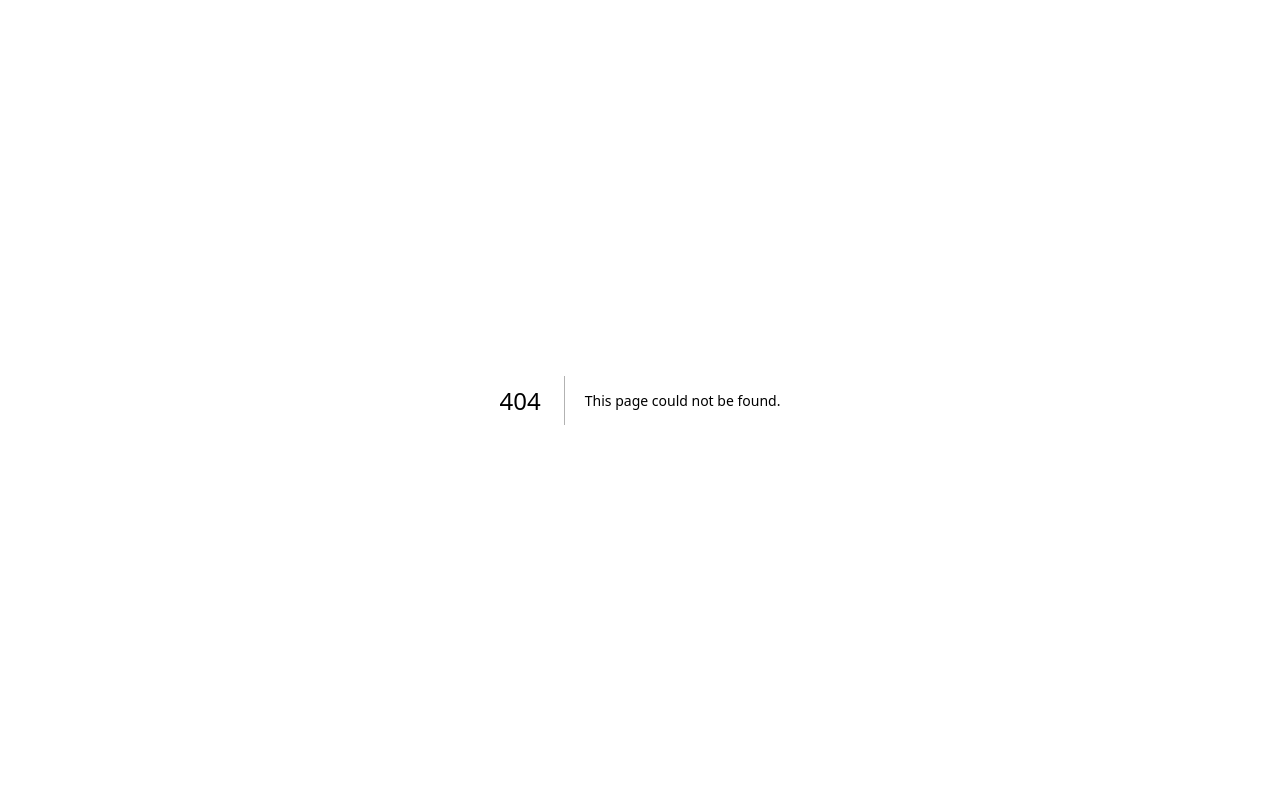
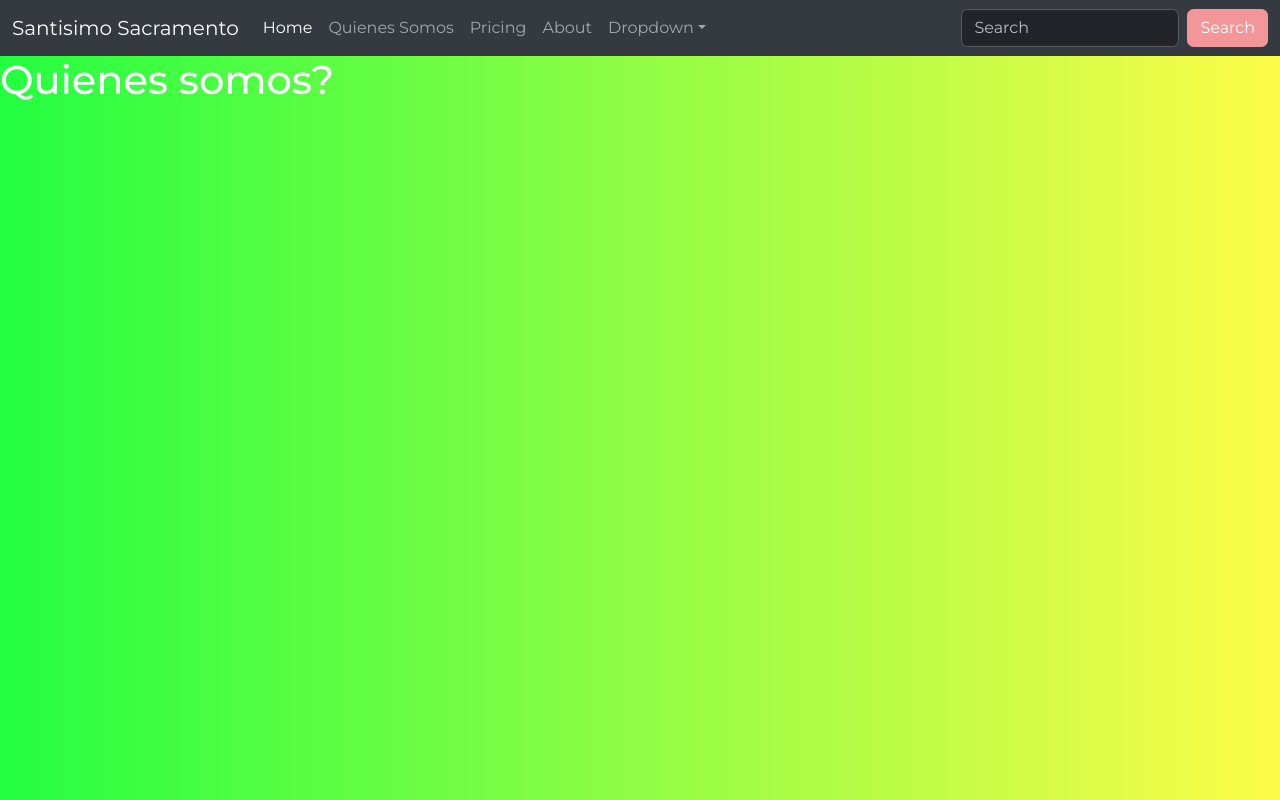
Before and after one commit to digraziajuanignacio/issweb, a Next.js app: page /quienes-somos in a window 1280 px wide. Before the commit this address had no page. Built offline with nearby package versions, Linux system fonts and the light colour scheme.

Commit message:
Primer Commit

```diff
--- a/package.json
+++ b/package.json
@@ -9,9 +9,11 @@
     "lint": "next lint"
   },
   "dependencies": {
+    "bootstrap": "^5.3.3",
+    "bootswatch": "^5.3.3",
+    "next": "14.2.4",
     "react": "^18",
-    "react-dom": "^18",
-    "next": "14.2.4"
+    "react-dom": "^18"
   },
   "devDependencies": {
     "eslint": "^8",
--- /dev/null
+++ b/src/app/CSS/globals.css
@@ -0,0 +1,9 @@
+body {
+    background: #FDFC47;
+    background: -webkit-linear-gradient(to right, #24FE41, #FDFC47);
+    background: linear-gradient(to right, #24FE41, #FDFC47);
+}
+
+h1, p, h2, h3, h4 {
+    color: white;
+}
--- /dev/null
+++ b/src/app/CSS/home.css
@@ -0,0 +1,4 @@
+h1 {
+    text-align: center;
+    padding-top: 30px;
+}
--- /dev/null
+++ b/src/app/Components/BootstrapClient.jsx
@@ -0,0 +1,11 @@
+"use client"
+import React from 'react'
+import  { useEffect} from 'react';
+
+function BootstrapClient() {
+    useEffect(() => {
+        require("bootstrap/dist/js/bootstrap.bundle.min.js");
+      }, []);
+  return null
+}
+export default BootstrapClient
--- /dev/null
+++ b/src/app/Components/NavBar.jsx
@@ -0,0 +1,52 @@
+import React from 'react'
+
+
+
+function NavBar() {
+  return (
+    <>
+    <nav className="navbar navbar-expand-lg bg-dark" data-bs-theme="dark">
+  <div className="container-fluid">
+    <a className="navbar-brand" href="#">Santisimo Sacramento</a>
+    <button className="navbar-toggler" type="button" data-bs-toggle="collapse" data-bs-target="#navbarColor02" aria-controls="navbarColor02" aria-expanded="false" aria-label="Toggle navigation">
+      <span className="navbar-toggler-icon"></span>
+    </button>
+    <div className="collapse navbar-collapse" id="navbarColor02">
+      <ul className="navbar-nav me-auto">
+        <li className="nav-item">
+          <a className="nav-link active" href="/">Home
+            <span className="visually-hidden">(current)</span>
+          </a>
+        </li>
+        <li className="nav-item">
+          <a className="nav-link" href="/quienes-somos">Quienes Somos</a>
+        </li>
+        <li className="nav-item">
+          <a className="nav-link" href="#">Pricing</a>
+        </li>
+        <li className="nav-item">
+          <a className="nav-link" href="#">About</a>
+        </li>
+        <li className="nav-item dropdown">
+          <a className="nav-link dropdown-toggle" data-bs-toggle="dropdown" href="#" role="button" aria-haspopup="true" aria-expanded="false">Dropdown</a>
+          <div className="dropdown-menu">
+            <a className="dropdown-item" href="#">Action</a>
+            <a className="dropdown-item" href="#">Another action</a>
+            <a className="dropdown-item" href="#">Something else here</a>
+            <div className="dropdown-divider"></div>
+            <a className="dropdown-item" href="#">Separated link</a>
+          </div>
+        </li>
+      </ul>
+      <form className="d-flex">
+        <input className="form-control me-sm-2" type="search" placeholder="Search"></input>
+        <button className="btn btn-secondary my-2 my-sm-0" type="submit">Search</button>
+      </form>
+    </div>
+  </div>
+</nav>
+    </>
+  )
+}
+
+export default NavBar
--- a/src/app/layout.js
+++ b/src/app/layout.js
@@ -1,5 +1,10 @@
 import { Inter } from "next/font/google";
-import "./globals.css";
+import 'bootstrap/dist/css/bootstrap.min.css';
+import 'bootswatch/dist/minty/bootstrap.min.css';
+import NavBar from './Components/NavBar'
+import BootstrapClient from './Components/BootstrapClient'
+import './CSS/globals.css'
+
 
 const inter = Inter({ subsets: ["latin"] });
 
@@ -10,8 +15,12 @@ export const metadata = {
 
 export default function RootLayout({ children }) {
   return (
-    <html lang="en">
-      <body className={inter.className}>{children}</body>
+    <html lang="es">
+      <body className={inter.className}>
+        <NavBar/>
+        {children}
+        <BootstrapClient/>
+        </body>
     </html>
   );
 }
--- /dev/null
+++ b/src/app/quienes-somos/page.jsx
@@ -0,0 +1,9 @@
+import React from 'react'
+
+function page() {
+  return (
+    <h1>Quienes somos?</h1>
+  )
+}
+
+export default page
```
Also changed, not shown: src/app/page.js (+6 -90 lines), src/app/css.txt (renamed from src/app/globals.css), 1 other file (tests, documents, lock files or other folders).
